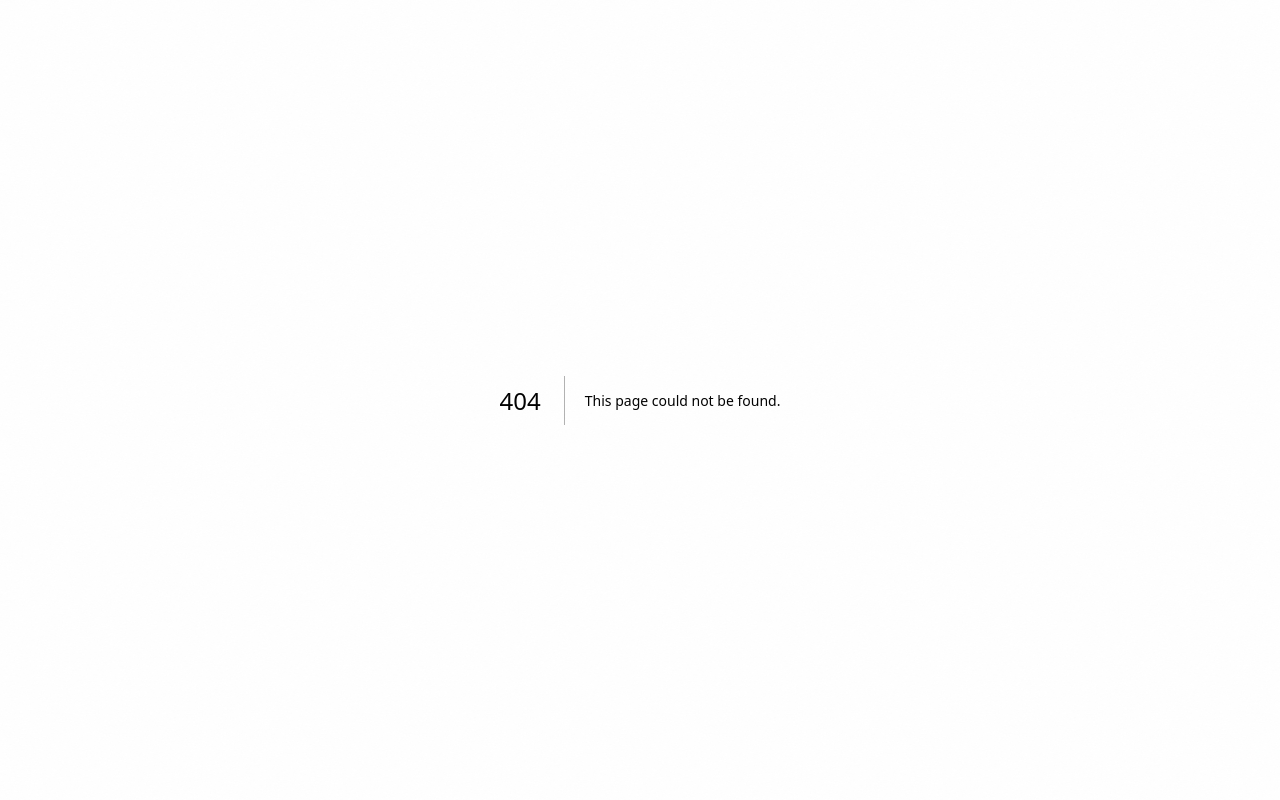
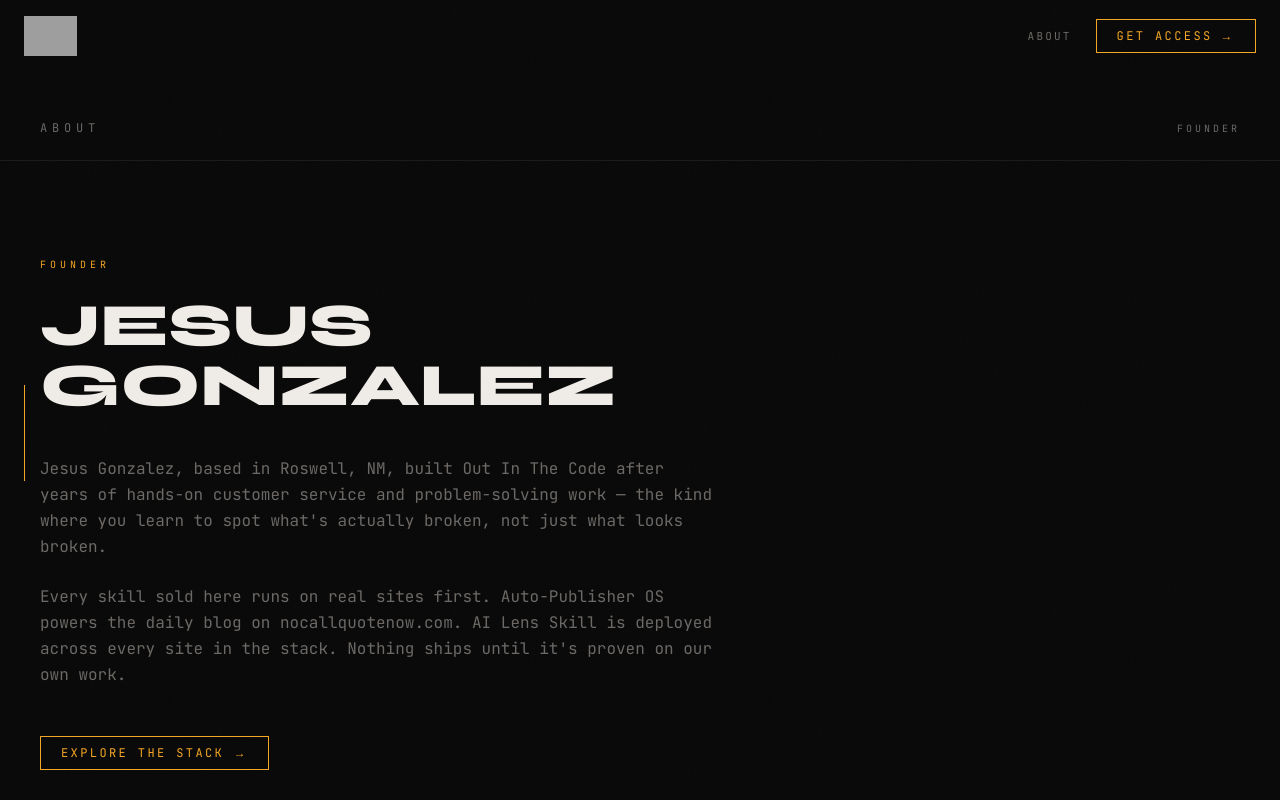
Before and after one commit to susthenewcomer45-arch/outinthecode.com, a Next.js app: page /about in a window 1280 px wide. Before the commit this address had no page. Shown: the top 800 px of the page. Built offline with nearby package versions, Linux system fonts and the light colour scheme; grey boxes are pictures that could not be loaded.

Commit message:
update: pricing, about page, and bundle copy fixes based on market audit

```diff
--- /dev/null
+++ b/src/app/about/page.tsx
@@ -0,0 +1,80 @@
+import type { Metadata } from "next"
+import { Nav } from "@/components/Nav"
+import { Footer } from "@/components/Footer"
+
+export const metadata: Metadata = {
+  title: "About — outinthecode",
+  description:
+    "Jesus Gonzalez built Out In The Code. Every skill runs on real sites first.",
+}
+
+export default function AboutPage() {
+  return (
+    <main className="relative min-h-screen">
+      <Nav />
+
+      <section className="relative pt-24">
+        <div className="flex items-center justify-between border-b border-[#1A1A18] px-6 py-6 md:px-10">
+          <span
+            className="text-xs uppercase tracking-[0.4em] text-[#6B6865]"
+            style={{ fontFamily: "var(--font-jetbrains)" }}
+          >
+            About
+          </span>
+          <span
+            className="text-[10px] uppercase tracking-[0.3em] text-[#6B6865]"
+            style={{ fontFamily: "var(--font-jetbrains)" }}
+          >
+            Founder
+          </span>
+        </div>
+
+        <div className="px-6 py-16 md:px-10 md:py-24">
+          <div className="absolute left-6 top-1/2 hidden h-24 w-px -translate-y-1/2 bg-[#F5A623] md:block" />
+
+          <p
+            className="mb-6 text-[10px] uppercase tracking-[0.4em] text-[#F5A623]"
+            style={{ fontFamily: "var(--font-jetbrains)" }}
+          >
+            Founder
+          </p>
+
+          <h1
+            className="mb-10 max-w-3xl text-4xl font-black uppercase leading-none text-[#F0EDE8] md:text-5xl lg:text-6xl"
+            style={{ fontFamily: "var(--font-syne)" }}
+          >
+            Jesus Gonzalez
+          </h1>
+
+          <div
+            className="max-w-2xl space-y-6 text-sm leading-relaxed text-[#6B6865] md:text-base"
+            style={{ fontFamily: "var(--font-jetbrains)" }}
+          >
+            <p>
+              Jesus Gonzalez, based in Roswell, NM, built Out In The Code after
+              years of hands-on customer service and problem-solving work — the
+              kind where you learn to spot what&apos;s actually broken, not just
+              what looks broken.
+            </p>
+            <p>
+              Every skill sold here runs on real sites first. Auto-Publisher OS
+              powers the daily blog on nocallquotenow.com. AI Lens Skill is
+              deployed across every site in the stack. Nothing ships until
+              it&apos;s proven on our own work.
+            </p>
+          </div>
+
+          <a
+            href="/#products"
+            className="mt-12 inline-block border border-[#F5A623] px-5 py-2 text-xs uppercase tracking-[0.2em] text-[#F5A623] transition-colors duration-300 hover:bg-[#F5A623] hover:text-[#080808]"
+            style={{ fontFamily: "var(--font-jetbrains)" }}
+          >
+            Explore the Stack →
+          </a>
+        </div>
+      </section>
+
+      <Footer />
+    </main>
+  )
+}
--- a/src/app/layout.tsx
+++ b/src/app/layout.tsx
@@ -84,7 +84,7 @@
                         "url": "https://outinthecode.gumroad.com/l/niche-site-os",
                         "offers": {
                           "@type": "Offer",
-                          "price": "197",
+                          "price": "129",
                           "priceCurrency": "USD",
                           "availability": "https://schema.org/InStock"
                         }
@@ -100,7 +100,7 @@
                         "url": "https://outinthecode.gumroad.com/l/claude-video-os",
                         "offers": {
                           "@type": "Offer",
-                          "price": "97",
+                          "price": "39",
                           "priceCurrency": "USD",
                           "availability": "https://schema.org/InStock"
                         }
@@ -132,7 +132,23 @@
                         "url": "https://outinthecode.gumroad.com/l/complete-builder-bundle",
                         "offers": {
                           "@type": "Offer",
-                          "price": "269",
+                          "price": "229",
+                          "priceCurrency": "USD",
+                          "availability": "https://schema.org/InStock"
+                        }
+                      }
+                    },
+                    {
+                      "@type": "ListItem",
+                      "position": 5,
+                      "item": {
+                        "@type": "Product",
+                        "name": "Claude AI Lens Skill",
+                        "description": "Machine-readable website infrastructure for AI assistants: llms.txt, agents.md, site-manifest.json, and schema markup.",
+                        "url": "https://outinthecode.gumroad.com/l/pdkdqt",
+                        "offers": {
+                          "@type": "Offer",
+                          "price": "59",
                           "priceCurrency": "USD",
                           "availability": "https://schema.org/InStock"
                         }
--- a/src/components/Nav.tsx
+++ b/src/components/Nav.tsx
@@ -24,7 +24,7 @@
       }`}
     >
       {/* Logo */}
-      <a href="#">
+      <a href="/">
         <img
           src="/logo.png"
           alt="outinthecode"
@@ -32,9 +32,17 @@
         />
       </a>
 
-      {/* CTA */}
+      {/* Links + CTA */}
+      <div className="flex items-center gap-6">
         <a
-        href="#products"
+          href="/about"
+          className="text-[11px] uppercase tracking-[0.2em] text-[#6B6865] transition-colors duration-300 hover:text-[#F0EDE8]"
+          style={{ fontFamily: "var(--font-jetbrains)" }}
+        >
+          About
+        </a>
+        <a
+          href="/#products"
           className="group relative overflow-hidden border border-[#F5A623] px-5 py-2 text-xs uppercase tracking-[0.2em] text-[#F5A623] transition-colors duration-300 hover:bg-[#F5A623] hover:text-[#080808]"
           style={{ fontFamily: "var(--font-jetbrains)" }}
         >
@@ -43,6 +51,7 @@
             →
           </span>
         </a>
+      </div>
     </motion.nav>
   )
 }
--- a/src/components/Products.tsx
+++ b/src/components/Products.tsx
@@ -8,7 +8,7 @@
   {
     index: "01",
     name: "Claude Niche Site OS",
-    price: "$197",
+    price: "$129",
     description:
       "5 battle-tested skill files that eliminate the setup grind. Your site builds itself, blogs itself, ranks itself, and monetizes itself. No prompt engineering. No rework.",
     features: [
@@ -26,7 +26,7 @@
   {
     index: "02",
     name: "Claude Video OS",
-    price: "$97",
+    price: "$39",
     description:
       "Render cinematic AI videos inside Claude Code without touching After Effects or learning motion design. Drop it in, describe your scene, export and post.",
     features: [
@@ -41,13 +41,14 @@
   {
     index: "03",
     name: "Complete Builder Bundle",
-    price: "$269",
+    price: "$229",
     description:
-      "Every skill file, every system, every bonus. One payment covers the full stack — niche site, video, and automated publishing pipeline. No rebuilding from zero on your next project.",
+      "The complete automation stack: build, video, and publish. One payment covers Niche Site OS, Video OS, and Auto-Publisher OS — not AI Lens. No rebuilding from zero on your next project.",
     features: [
-      "All 5 Niche Site OS skills",
-      "Both Video OS skills",
+      "Claude Niche Site OS (all 5 skills)",
+      "Claude Video OS (both skills)",
       "Claude Auto-Publisher OS pipeline",
+      "Does not include AI Lens Skill",
       "Prompt cheat sheet",
       "Full documentation",
       "All future updates",
@@ -61,7 +62,7 @@
     name: "Claude Auto-Publisher OS",
     price: "$147",
     description:
-      "Set it up once. Your site publishes fresh AI-written content every weekday automatically — no sessions to manage, no prompts to re-enter, no context to rebuild. It just runs.",
+      "Set it up once. Your site publishes fresh AI-written content every weekday automatically — no sessions to manage, no prompts to re-enter, no context to rebuild. This is the exact system running the daily blog on nocallquotenow.com — real, not a demo.",
     features: [
       "Core automation script",
       "GitHub Actions scheduler",
@@ -77,9 +78,9 @@
   {
     index: "05",
     name: "Claude AI Lens Skill",
-    price: "$249",
+    price: "$59",
     description:
-      "Most websites are invisible to ChatGPT, Perplexity, and Gemini. This skill builds the machine-readable infrastructure that fixes that in 30 minutes. Buy once, use on every site you own.",
+      "Most websites are invisible to ChatGPT, Perplexity, and Gemini. This skill builds the machine-readable infrastructure that fixes that in 30 minutes. Already deployed across every site in the stack, including outinthecode.com — live infrastructure, not theoretical. Buy once, use on every site you own.",
     features: ["llms.txt", "agents.md", "site-manifest.json", "Schema markup"],
     href: "https://outinthecode.gumroad.com/l/pdkdqt",
     label: "The AI Lens",
```
Lines whose indentation alone changed are shown as unchanged.
